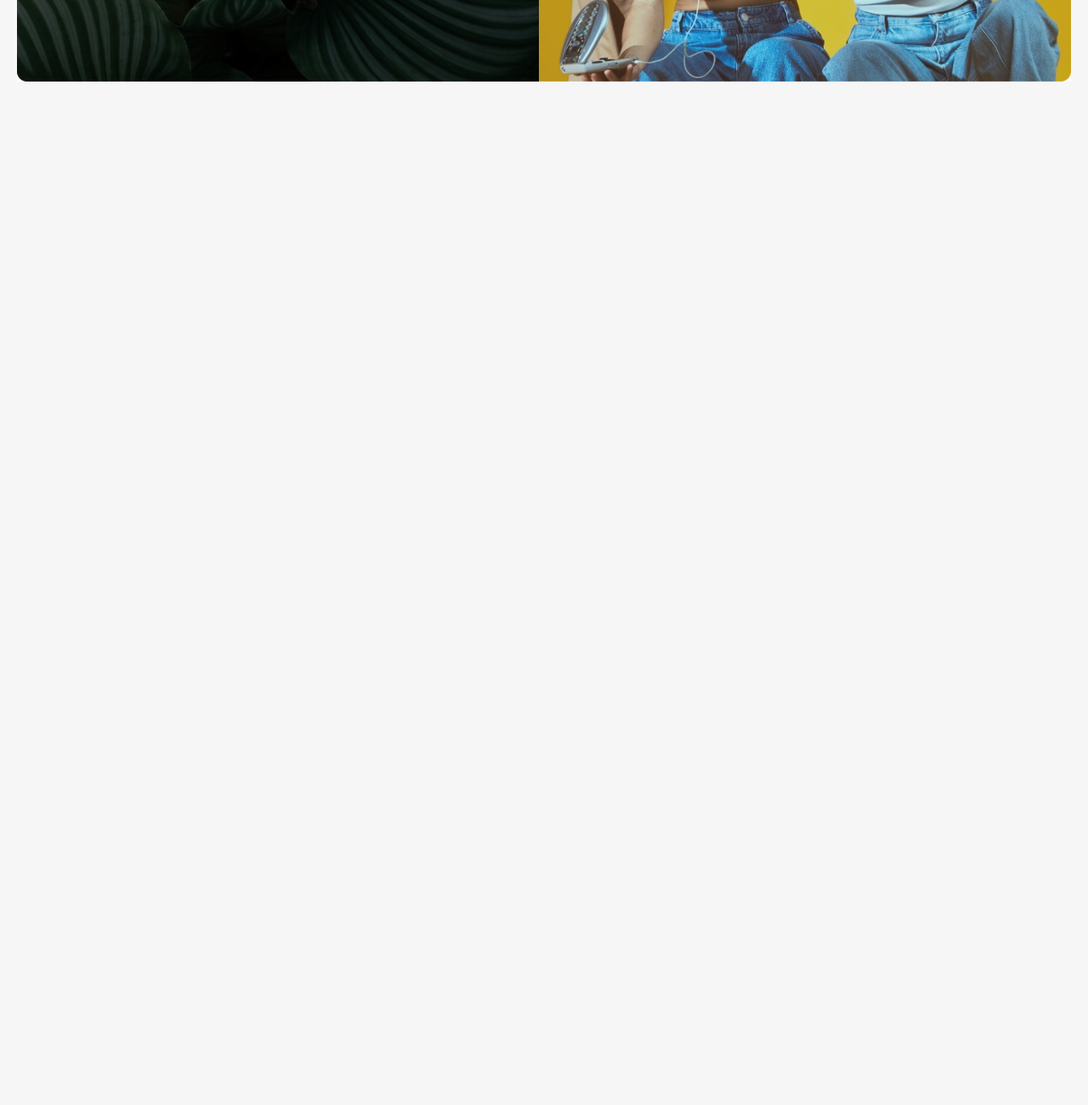
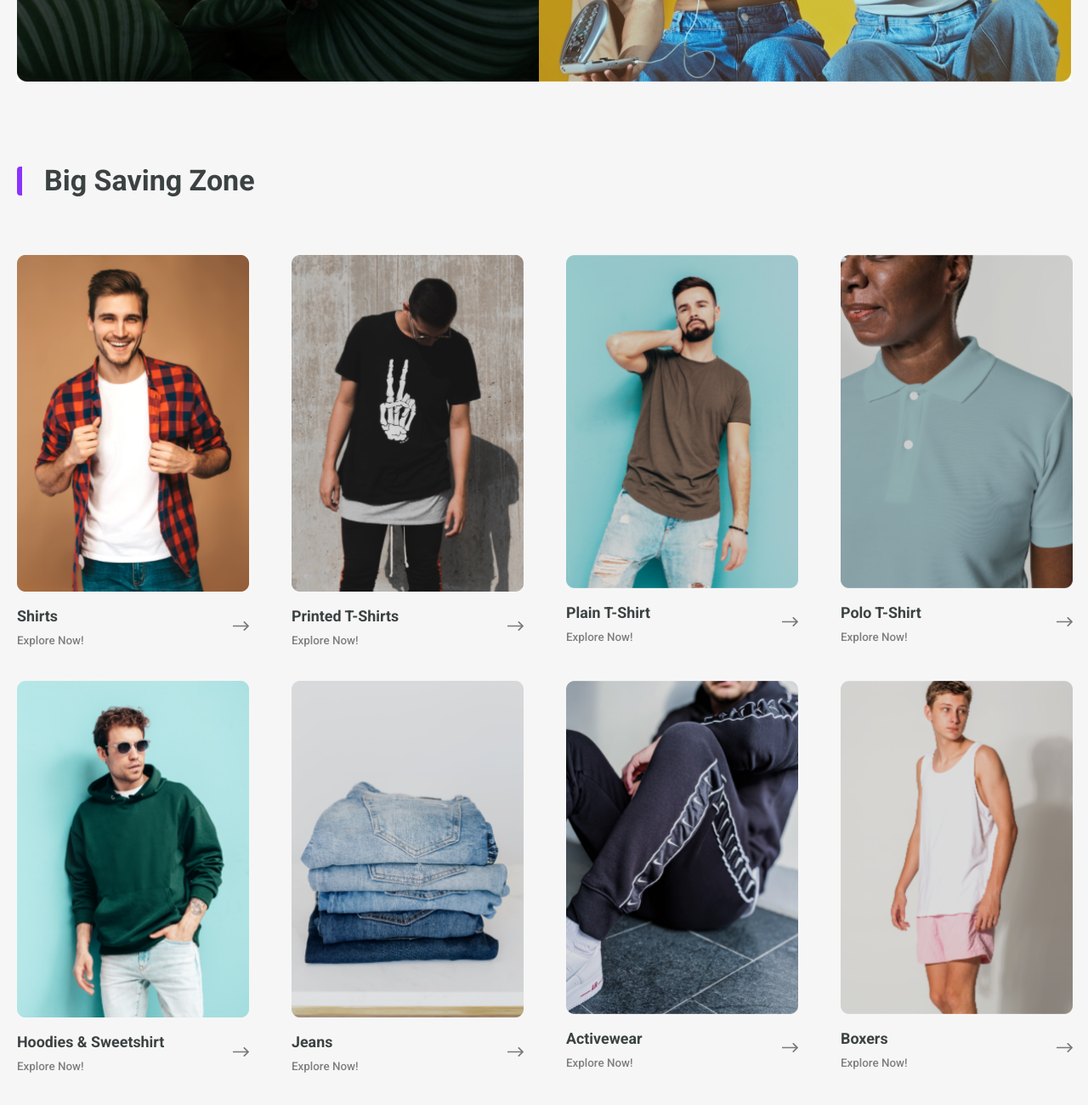
Before and after one commit to Zeptorqyiad/Euphoria, a plain HTML site: page index.html in a window 1280 px wide. Shown: the part 3325-4625 px from the top of the page at 85% size. Before the commit the page ends 3521 px from the top, so only its background shows below. Drawn offline with nearby package versions, Linux system fonts and the light colour scheme.

Commit message:
Upload image for categories

```diff
--- a/#Sourse/Layouts/_shop.scss
+++ b/#Sourse/Layouts/_shop.scss
@@ -569,3 +569,54 @@
 		display: none;
 	}
 }
+
+// =================Categories====================//
+
+.categories__content {
+	display: flex;
+	flex-direction: column;
+	gap: 70px;
+	margin-bottom: 100px;
+}
+
+.categories-grid {
+	display: grid;
+	grid-template-columns: repeat(4, 273px);
+	grid-template-rows: repeat(2, 451px);
+	row-gap: 50px;
+	column-gap: 50px;
+}
+.categories-item {
+	display: flex;
+	flex-direction: column;
+	gap: 15px;
+}
+.categories-item-block {
+	display: flex;
+	align-items: center;
+	justify-content: space-between;
+}
+.item-ls {
+	display: flex;
+	flex-direction: column;
+}
+.item-ls span:nth-child(1) {
+	color: var(--dark-color);
+	font-family: $ff2;
+	font-size: 17.88px;
+	font-weight: 700;
+	line-height: 27.93px;
+	letter-spacing: -4%;
+	text-align: left;
+	margin-bottom: 8px;
+}
+.item-ls span:last-child {
+	color: rgb(127, 127, 127);
+	font-family: $ff2;
+	font-size: 13.41px;
+	font-weight: 500;
+	letter-spacing: -4%;
+	text-align: left;
+}
+
+// =================Categories Media====================//
--- a/index.html
+++ b/index.html
@@ -184,6 +184,95 @@
 					<div class="fashion__rs"></div>
 				</div>
 			</section>
+			<section class="categories">
+				<div class="categories__container">
+					<div class="categories__content">
+						<p class="wrapper__text">Big Saving Zone</p>
+						<div class="categories-grid">
+							<a href="" class="categories-item">
+								<img src="./assets/image/Shop/categories-1.png" alt="For Men">
+								<article class="categories-item-block">
+									<div class="item-ls">
+										<span>Shirts</span>
+										<span>Explore Now!</span>
+									</div>
+									<img src="./assets/icon/Arrow 1.svg" alt="arrow_right">
+								</article>
+							</a>
+							<a href="" class="categories-item">
+								<img src="./assets/image/Shop/categories-2.png" alt="For Men">
+								<article class="categories-item-block">
+									<div class="item-ls">
+										<span>Printed T-Shirts</span>
+										<span>Explore Now!</span>
+									</div>
+									<img src="./assets/icon/Arrow 1.svg" alt="arrow_right">
+								</article>
+							</a>
+							<a href="" class="categories-item">
+								<img src="./assets/image/Shop/categories-3.png" alt="For Men">
+								<article class="categories-item-block">
+									<div class="item-ls">
+										<span>Plain T-Shirt</span>
+										<span>Explore Now!</span>
+									</div>
+									<img src="./assets/icon/Arrow 1.svg" alt="arrow_right">
+								</article>
+							</a>
+							<a href="" class="categories-item">
+								<img src="./assets/image/Shop/categories-4.png" alt="For Men">
+								<article class="categories-item-block">
+									<div class="item-ls">
+										<span>Polo T-Shirt</span>
+										<span>Explore Now!</span>
+									</div>
+									<img src="./assets/icon/Arrow 1.svg" alt="arrow_right">
+								</article>
+							</a>
+							<a href="" class="categories-item">
+								<img src="./assets/image/Shop/categories-5.png" alt="For Men">
+								<article class="categories-item-block">
+									<div class="item-ls">
+										<span>Hoodies & Sweetshirt</span>
+										<span>Explore Now!</span>
+									</div>
+									<img src="./assets/icon/Arrow 1.svg" alt="arrow_right">
+								</article>
+							</a>
+							<a href="" class="categories-item">
+								<img src="./assets/image/Shop/categories-6.png" alt="For Men">
+								<article class="categories-item-block">
+									<div class="item-ls">
+										<span>Jeans</span>
+										<span>Explore Now!</span>
+									</div>
+									<img src="./assets/icon/Arrow 1.svg" alt="arrow_right">
+								</article>
+							</a>
+							<a href="" class="categories-item">
+								<img src="./assets/image/Shop/categories-7.png" alt="For Men">
+								<article class="categories-item-block">
+									<div class="item-ls">
+										<span>Activewear</span>
+										<span>Explore Now!</span>
+									</div>
+									<img src="./assets/icon/Arrow 1.svg" alt="arrow_right">
+								</article>
+							</a>
+							<a href="" class="categories-item">
+								<img src="./assets/image/Shop/categories-8.png" alt="For Men">
+								<article class="categories-item-block">
+									<div class="item-ls">
+										<span>Boxers</span>
+										<span>Explore Now!</span>
+									</div>
+									<img src="./assets/icon/Arrow 1.svg" alt="arrow_right">
+								</article>
+							</a>
+						</div>
+					</div>
+				</div>
+			</section>
 		</main>
 	</div>
 	<script src="https://cdn.jsdelivr.net/npm/swiper@10/swiper-bundle.min.js"></script>
```
Also changed, not shown: assets/icon/Arrow 1.svg (added), assets/image/Shop/categories-1.png (added), assets/image/Shop/categories-2.png (added), assets/image/Shop/categories-3.png (added), assets/image/Shop/categories-4.png (added), assets/image/Shop/categories-5.png (added), assets/image/Shop/categories-6.png (added), assets/image/Shop/categories-7.png (added), assets/image/Shop/categories-8.png (added), css/style.css.
